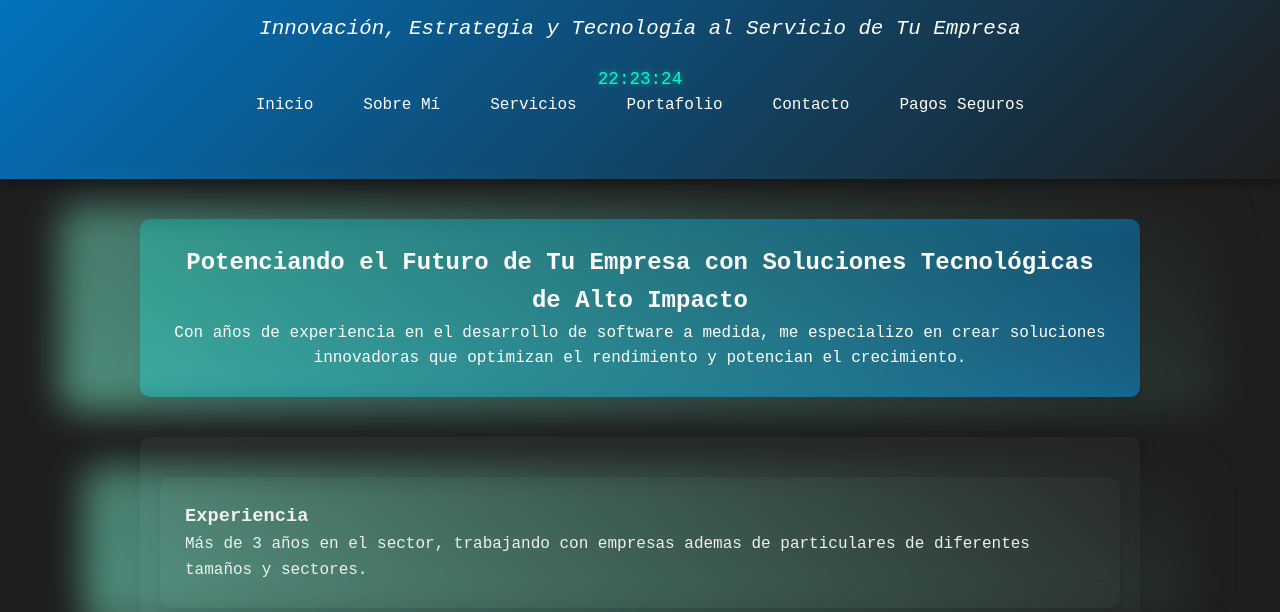
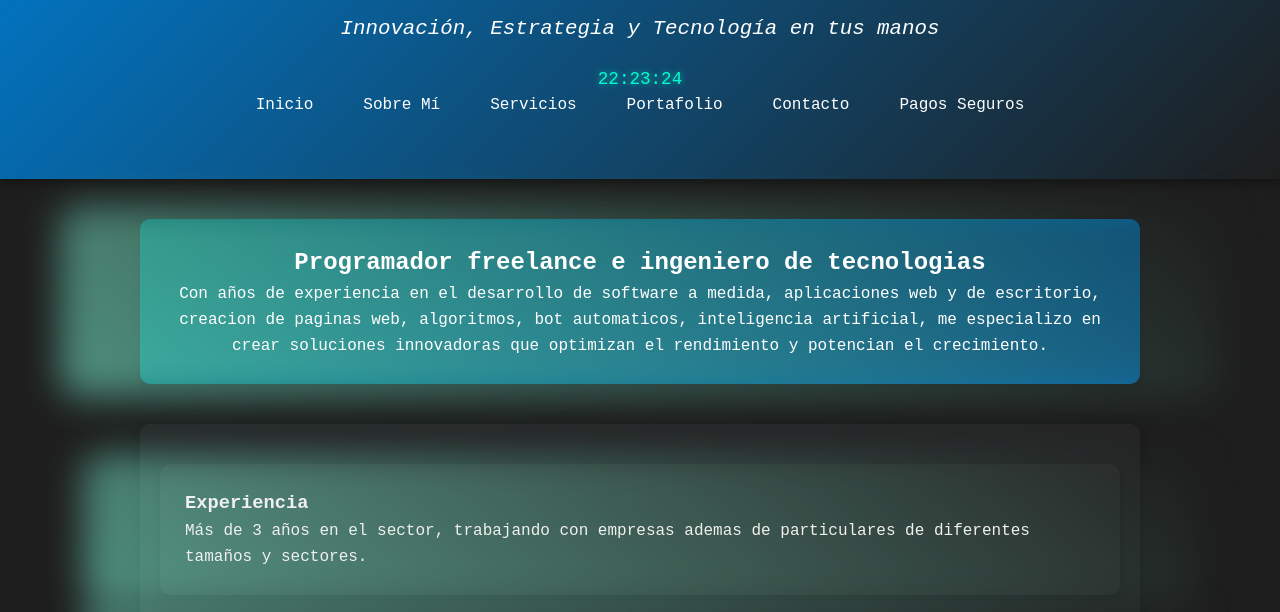
Before and after one commit to Sknsw/rknalberto, a plain HTML site: page index.html in a window 1280 px wide. Shown: the part 127-739 px from the top of the page. Drawn offline with Linux system fonts and the light colour scheme.

Commit message:
guardidi

```diff
--- a/index.html
+++ b/index.html
@@ -31,7 +31,7 @@
 
 <header>
     <h1>Ingeniero y Desarrollador de Software</h1>
-    <p>Innovación, Estrategia y Tecnología al Servicio de Tu Empresa</p>
+    <p>Innovación, Estrategia y Tecnología en tus manos</p>
     <div id="digital-clock"></div>
     <nav>
         <ul>
@@ -46,8 +46,8 @@
 </header>
 
 <section class="intro">
-    <h2>Potenciando el Futuro de Tu Empresa con Soluciones Tecnológicas de Alto Impacto</h2>
-    <p>Con años de experiencia en el desarrollo de software a medida, me especializo en crear soluciones innovadoras que optimizan el rendimiento y potencian el crecimiento.</p>
+    <h2>Programador freelance e ingeniero de tecnologias</h2>
+    <p>Con años de experiencia en el desarrollo de software a medida, aplicaciones web y de escritorio, creacion de paginas web, algoritmos, bot automaticos, inteligencia artificial, me especializo en crear soluciones innovadoras que optimizan el rendimiento y potencian el crecimiento.</p>
 </section>
 
 <section>
```
